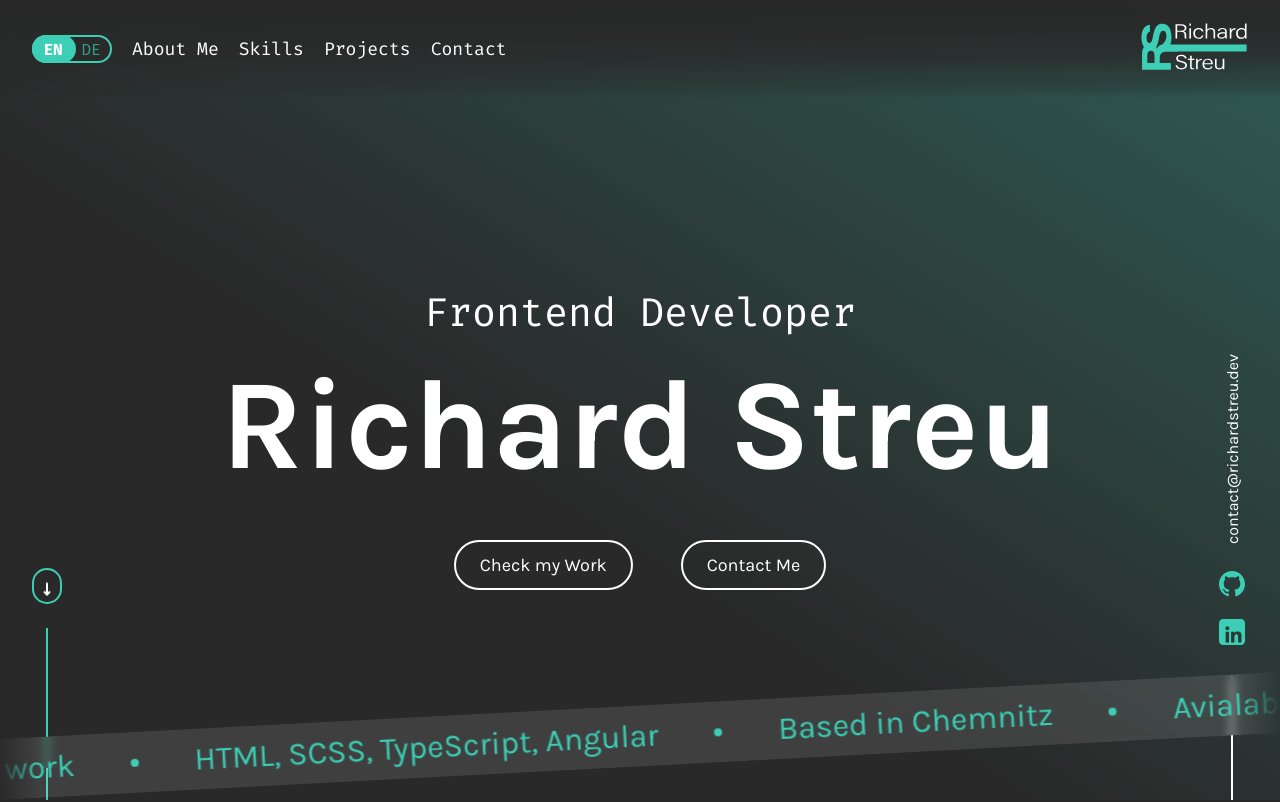
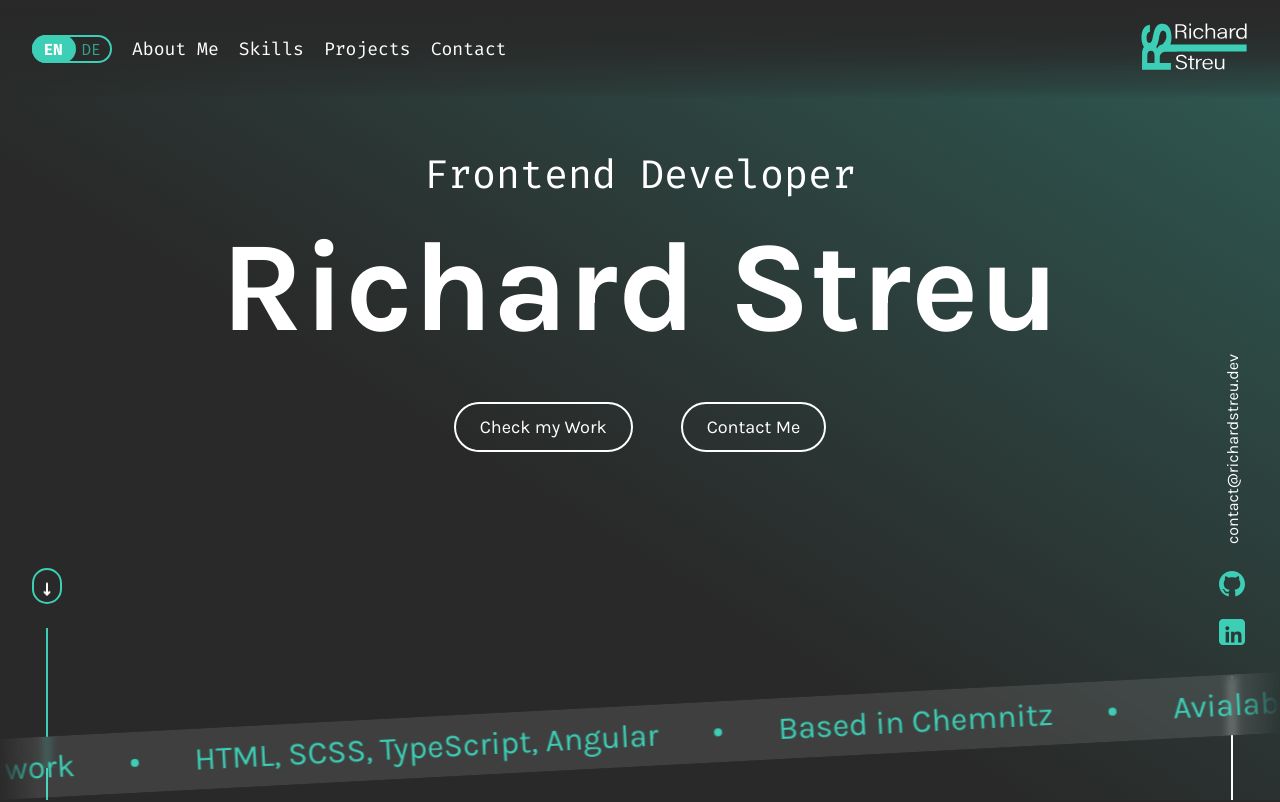
Before and after one commit to RichardStreu/portfolioAngular, an Angular app: page / in a window 1280 px wide. Shown: the top 802 px of the page. Built offline with nearby package versions, Linux system fonts and the light colour scheme.

Commit message:
fix: adjust hero section positioning for better alignment

```diff
--- a/src/app/landing-page/sections/a-hero/a-hero.component.scss
+++ b/src/app/landing-page/sections/a-hero/a-hero.component.scss
@@ -64,11 +64,9 @@
       display: flex;
       flex-direction: column;
       align-items: center;
-      padding-top: 20dvh;
-
-      @media (max-height: 900px ) {
-        padding-top: 10dvh;
-      }
+      position: absolute;
+      top: calc(50% - 98px);
+      transform: translateY(-50%);
 
       .job {
         font-family: "Fira", monospace;
```
